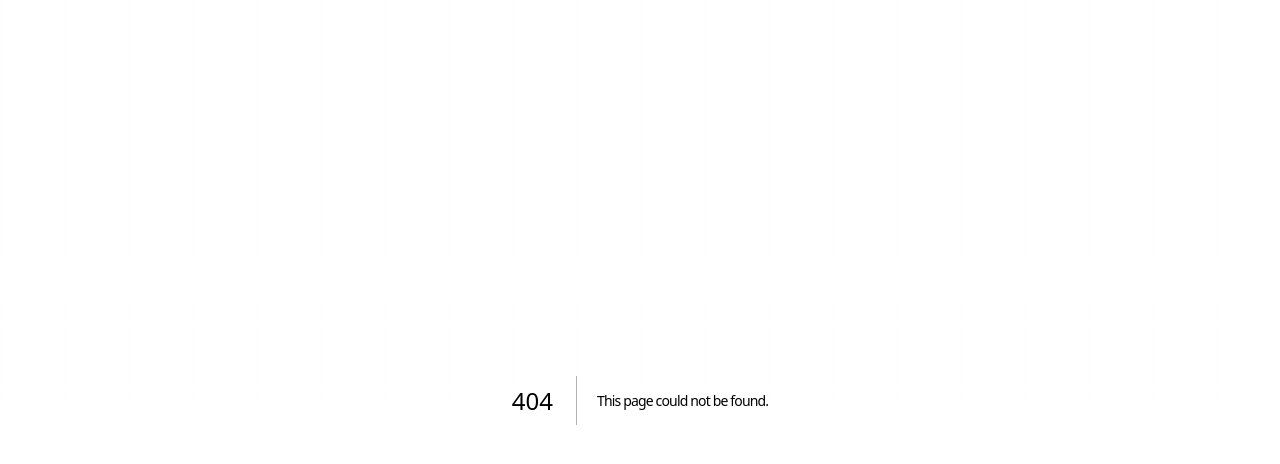
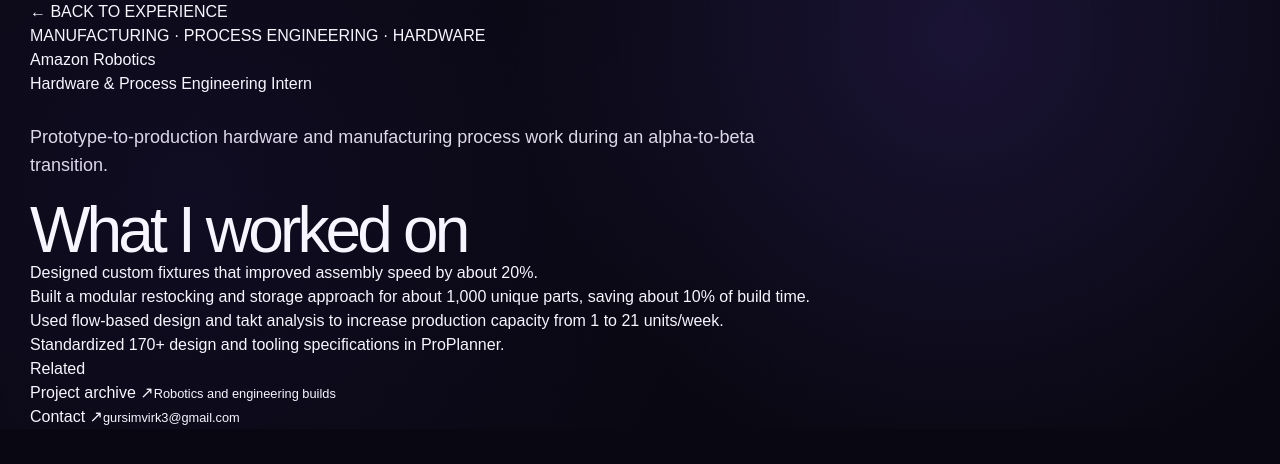
Before and after one commit to GursimarVirk/SimarWebsite, a Next.js app: page /experience/amazon-robotics in a window 1280 px wide. Before the commit this address had no page. Shown: the top 464 px of the page. Built offline with nearby package versions, Linux system fonts and the light colour scheme.

Commit message:
Create experience detail pages

```diff
--- /dev/null
+++ b/app/experience/[slug]/page.tsx
@@ -0,0 +1,132 @@
+import type { Metadata } from "next";
+import { notFound } from "next/navigation";
+
+const experiences = {
+  meta: {
+    title: "Meta",
+    role: "Robotics Hardware Integration Engineer",
+    tag: "ROBOTICS · SYSTEMS · FLEET · TECHNICAL LEADERSHIP",
+    intro: "End-to-end robotics integration and deployment across mechanical hardware, electrical interfaces, firmware, software configuration, networking, validation, and fleet recovery.",
+    bullets: [
+      "Own integration and deployment of a growing fleet of 30+ robotic and 50+ UMI systems used for continuous research data collection.",
+      "Lead and coordinate robotics technicians across integration, troubleshooting, hardware modification, and fleet operations.",
+      "Design and fabricate custom fixtures, mounts, and integration hardware from system-level requirements.",
+      "Coordinate mobile UMI capabilities for offsite data collection across hardware, networking, software configuration, and operations."
+    ]
+  },
+  "amazon-robotics": {
+    title: "Amazon Robotics",
+    role: "Hardware & Process Engineering Intern",
+    tag: "MANUFACTURING · PROCESS ENGINEERING · HARDWARE",
+    intro: "Prototype-to-production hardware and manufacturing process work during an alpha-to-beta transition.",
+    bullets: [
+      "Designed custom fixtures that improved assembly speed by about 20%.",
+      "Built a modular restocking and storage approach for about 1,000 unique parts, saving about 10% of build time.",
+      "Used flow-based design and takt analysis to increase production capacity from 1 to 21 units/week.",
+      "Standardized 170+ design and tooling specifications in ProPlanner."
+    ]
+  },
+  "combat-robotics-at-berkeley": {
+    title: "Combat Robotics at Berkeley",
+    role: "President · Technical Lead · Shop & Operations",
+    tag: "ROBOTICS · MANUFACTURING · LEADERSHIP",
+    intro: "A 120+ member robotics organization spanning robot design, manufacturing, shop operations, competition logistics, mentorship, and technical program management.",
+    bullets: [
+      "Directed R&D and manufacturing across 1, 3, 15, and 30 lb combat robots using CAD, FEA, GD&T, DFM/DFA, machining, heat treatment, assembly, and physical testing.",
+      "Led multiple 15 lb and 30 lb robot programs while managing people, materials, machine utilization, safety, schedules, and competition logistics.",
+      "Mentored 26+ teams and supervised 20+ projects.",
+      "Managed shop operations and training while coordinating vendors, sponsorships, and machine access."
+    ]
+  },
+  "ultimate-fight-bots": {
+    title: "Ultimate Fight Bots",
+    role: "Humanoid Robotics · Driver · Team Lead",
+    tag: "HUMANOIDS · INTEGRATION · MOTION",
+    intro: "Hands-on integration of Unitree and Booster humanoid platforms for live events, system bring-up, debugging, and custom motion behaviors.",
+    bullets: [
+      "Integrated humanoid platforms across hardware bring-up, debugging, calibration, communication, and competition readiness.",
+      "Developed custom humanoid motion behaviors and combat movesets using video-to-robot motion pipelines and MuJoCo/mjlab.",
+      "Worked through actuator limits, balance instability, impact disturbances, thermal limits, and communication latency.",
+      "Drove robots at live events including UC Berkeley and a Linus Tech Tips featured showcase in the Las Vegas BattleBots arena."
+    ]
+  },
+  "sorcerer-earth": {
+    title: "Sorcerer.Earth",
+    role: "R&D Design & Integration Technician",
+    tag: "HARDWARE · ELECTRICAL · FABRICATION",
+    intro: "High-altitude airborne sensor systems through mechanical/electrical prototyping, PCB assembly, fabrication infrastructure, and production scaling.",
+    bullets: [
+      "Prototyped and integrated mechanical and electrical subsystems for high-altitude airborne sensors.",
+      "Hand-assembled and reflowed densely populated PCBs with 100+ components and fine-pitch soldering.",
+      "Helped streamline assembly and production from roughly 1 unit/week to 7 units/week.",
+      "Built, refurbished, operated, and calibrated CNC, laser-cutting, and 3D-printing equipment."
+    ]
+  },
+  "autopallet-robotics": {
+    title: "AutoPallet Robotics",
+    role: "R&D Design & Robotics Integration Technician",
+    tag: "ROBOTICS · PROTOTYPING · DEBUGGING",
+    intro: "Rapid robot prototyping combining mechanical design, electronics, soldering, and troubleshooting.",
+    bullets: [
+      "Designed controlled-failure components and internal mounts for batteries and pumps using low-cost manufacturing methods.",
+      "Built and troubleshot robots for investor showcases and internal validation.",
+      "Used 3D-printed chassis components and low-cost mechanisms to accelerate iteration.",
+      "Design and validation changes reduced prototype downtime by about 25%."
+    ]
+  },
+  keiser: {
+    title: "Keiser",
+    role: "Mechanical Design · Manufacturing · Product Development",
+    tag: "MECHANICAL · MANUFACTURING · PRODUCT",
+    intro: "Manufacturing engineering and product-development work spanning electrical, pneumatic, safety, cost, installation, and production constraints.",
+    bullets: [
+      "Designed a modular raceway combining pneumatic lines and electrical wiring.",
+      "Worked with electrical and safety teams and contacted manufacturers to evaluate materials and manufacturing approaches.",
+      "Designed jigs, updated drawings, created assembly parts, and redesigned powder-coating racks with laser-cut assembly features.",
+      "Designed a warehouse ramp to reclaim unused space while accounting for safety and slope requirements.",
+      "The CEO-assigned raceway project led to an opportunity to travel to Texas to oversee the first installation at a major college campus gym."
+    ]
+  }
+} as const;
+
+export function generateStaticParams() {
+  return Object.keys(experiences).map((slug) => ({ slug }));
+}
+
+export async function generateMetadata({ params }: { params: Promise<{ slug: string }> }): Promise<Metadata> {
+  const { slug } = await params;
+  const item = experiences[slug as keyof typeof experiences];
+  return { title: item ? item.title + " · Gursimar Virk" : "Experience · Gursimar Virk" };
+}
+
+export default async function ExperiencePage({ params }: { params: Promise<{ slug: string }> }) {
+  const { slug } = await params;
+  const item = experiences[slug as keyof typeof experiences];
+  if (!item) notFound();
+
+  return (
+    <main className="detail-page">
+      <div className="page-width">
+        <a className="detail-back" href="/#experience">← BACK TO EXPERIENCE</a>
+        <header className="detail-hero">
+          <span className="section-label">{item.tag}</span>
+          <h1>{item.title}</h1>
+          <p className="detail-role">{item.role}</p>
+          <p className="lead">{item.intro}</p>
+        </header>
+        <div className="detail-grid">
+          <section className="detail-main">
+            <h2>What I worked on</h2>
+            <ul>{item.bullets.map((bullet) => <li key={bullet}>{bullet}</li>)}</ul>
+          </section>
+          <aside className="detail-side">
+            <h3>Related</h3>
+            {slug === "keiser" && <div className="side-item"><a href="/projects/keiser-wire-raceway">Wire Raceway ↗</a><small>Project detail</small></div>}
+            <div className="side-item"><a href="/#projects">Project archive ↗</a><small>Robotics and engineering builds</small></div>
+            <div className="side-item"><a href="/#contact">Contact ↗</a><small>gursimvirk3@gmail.com</small></div>
+          </aside>
+        </div>
+      </div>
+    </main>
+  );
+}
```
